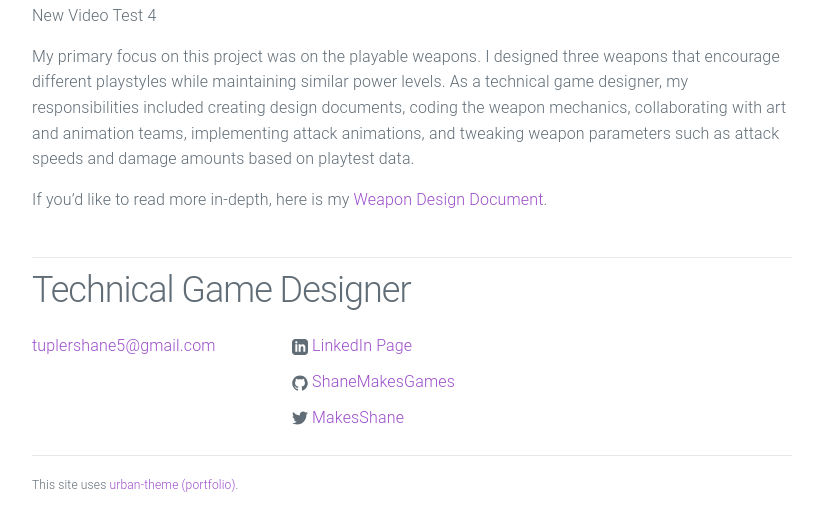
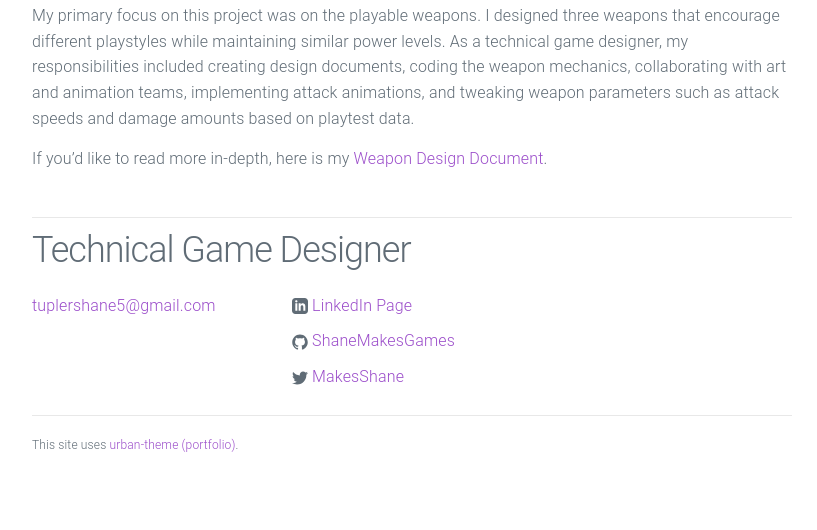
Before and after one commit to ShaneMakesGames/ShaneMakesGames.github.io, a Jekyll site: the page built from _posts/2022-10-07-newer-game.md, in a window 1280 px wide, cut to the strip 804-1334 px from the top of the page. Shown: the whole strip, without its empty margins (228-1045 px from the left). Built offline with Jekyll 4.4.1, drawn with Linux system fonts in a browser that asks for light colours; after the commit the page ends 1294 px from its top, so only the background shows below that.

Commit message:
Update 2022-10-07-newer-game.md

```diff
--- a/_posts/2022-10-07-newer-game.md
+++ b/_posts/2022-10-07-newer-game.md
@@ -11,9 +11,8 @@
 ______________________________________________________________________________________________________________________________________________________________________________________________________________________________
 
 <video width="640" height="360" controls autoplay muted>
-  <source src="/assets/RecursionError_Role.mp4" type="video/mp4">
+  <source src="/assets/RecursionErrorVideos/RecursionError_Role.mp4" type="video/mp4">
 </video>
-New Video Test 4
 
 My primary focus on this project was on the playable weapons. I designed three weapons that encourage different playstyles while maintaining similar power levels. As a technical game designer, my responsibilities included creating design documents, coding the weapon mechanics, collaborating with art and animation teams, implementing attack animations, and tweaking weapon parameters such as attack speeds and damage amounts based on playtest data.
 
```
